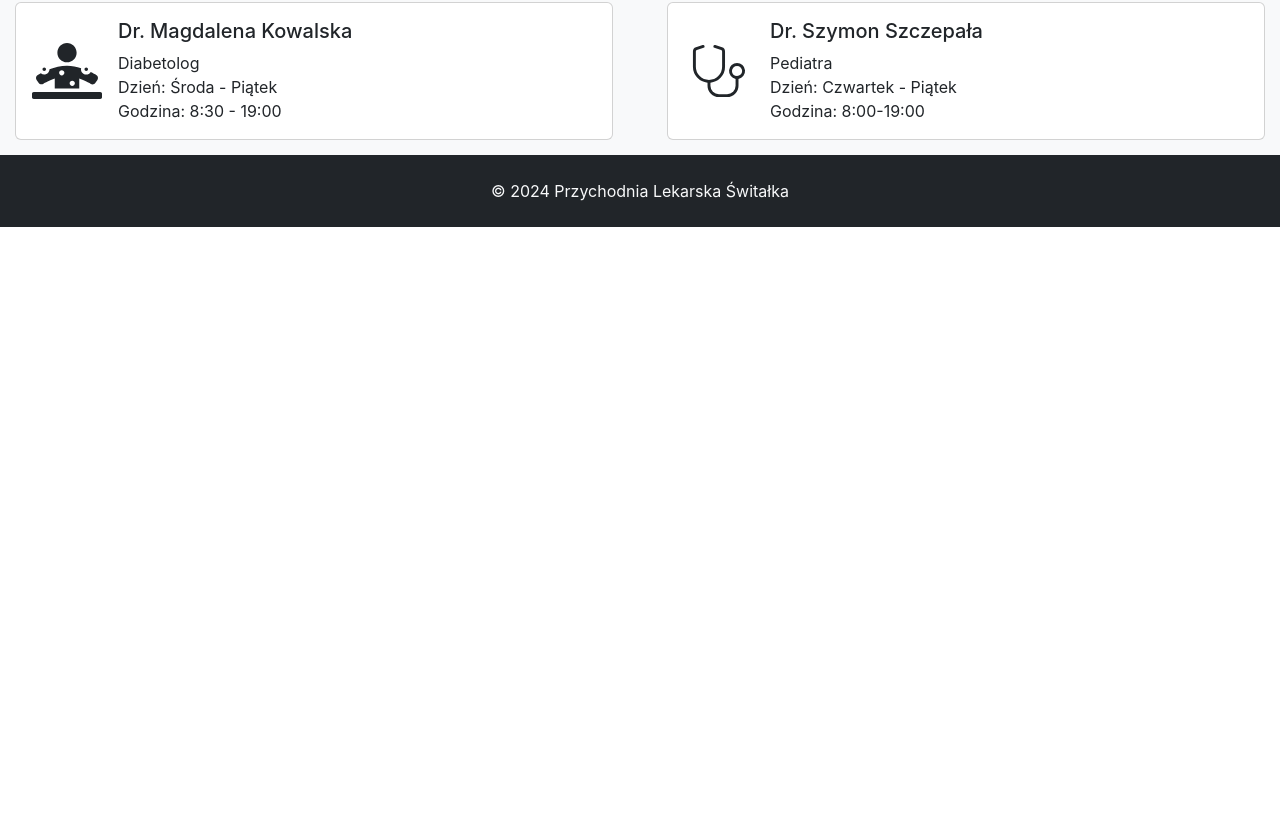
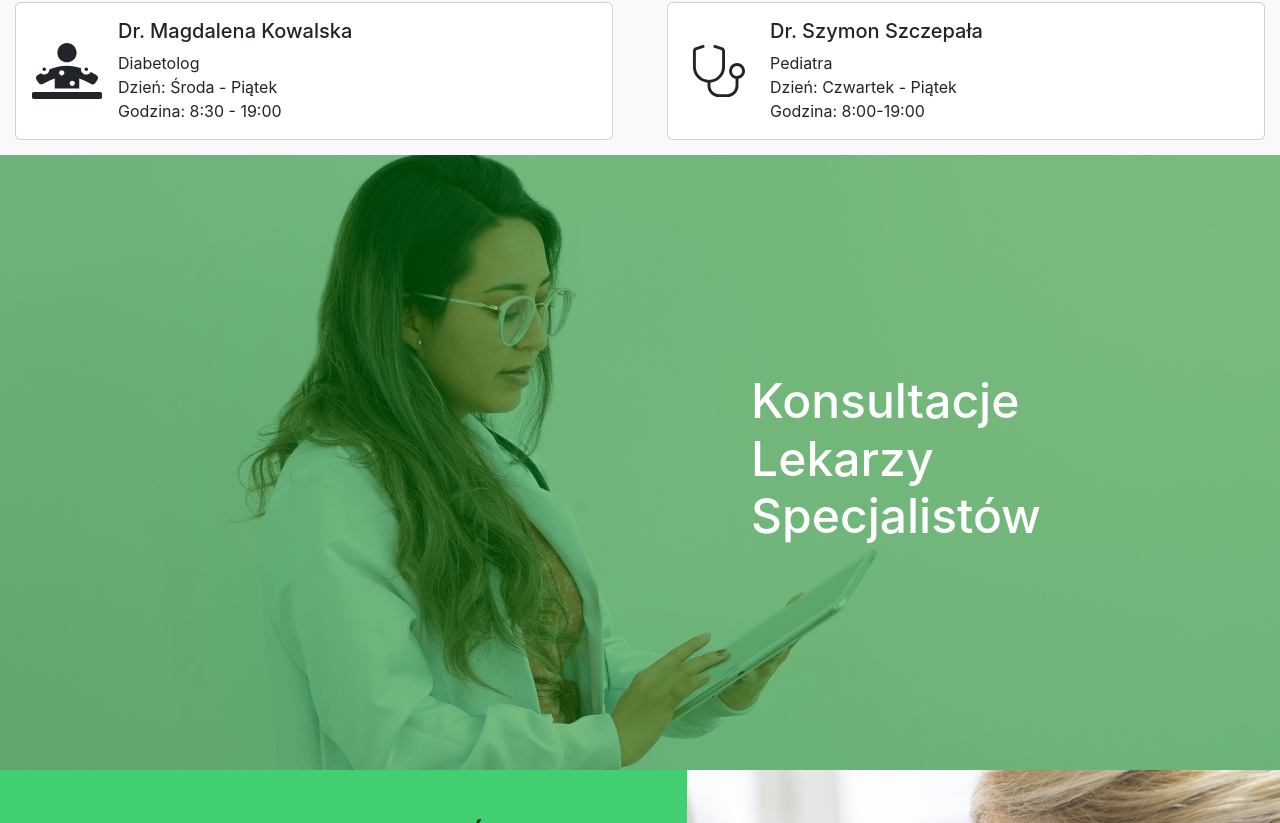
Before and after one commit to itamm15/react-clinic, a React (Create React App) app: page / in a window 1280 px wide. Shown: the part 2777-3600 px from the top of the page. Before the commit the page ends 3004 px from the top, so only its background shows below. Built offline with nearby package versions, Linux system fonts and the light colour scheme.

Commit message:
chore: create Layout page

```diff
--- a/src/App.js
+++ b/src/App.js
@@ -1,15 +1,15 @@
 import { BrowserRouter, Routes, Route } from "react-router-dom";
-import { Menu } from './components/Menu';
 import { Footer } from './components/Footer';
 import { HomePage } from "./components/HomePage";
 import { SpecialistsPage } from "./components/SpecialistsPage";
 import { NotFound } from "./components/NotFound";
+import { Layout } from "./components/Layout";
 
 function App() {
   return (
     <BrowserRouter>
       <Routes>
-        <Route path="/" element={<Menu />} >
+        <Route path="/" element={<Layout />} >
           <Route index element={<HomePage />} />
           <Route path="/doctors" element={<SpecialistsPage />} />
           <Route path="*" element={<NotFound />} />
--- /dev/null
+++ b/src/components/Layout/Layout.jsx
@@ -0,0 +1,11 @@
+import { Outlet } from 'react-router-dom';
+import { Menu } from "../Menu";
+
+export function Layout() {
+  return (
+    <>
+      <Menu />
+      <Outlet />
+    </>
+  )
+}
--- /dev/null
+++ b/src/components/Layout/index.jsx
@@ -0,0 +1 @@
+export * from './Layout';
```
